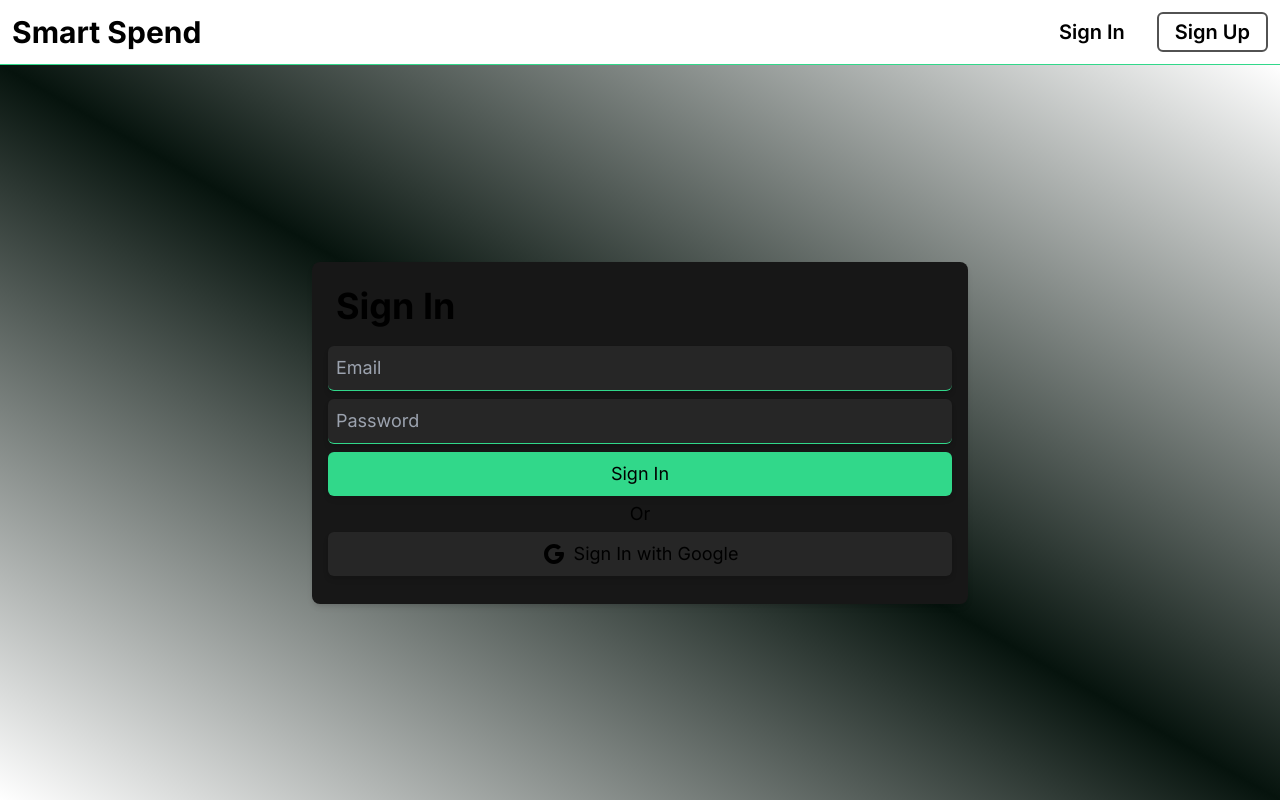
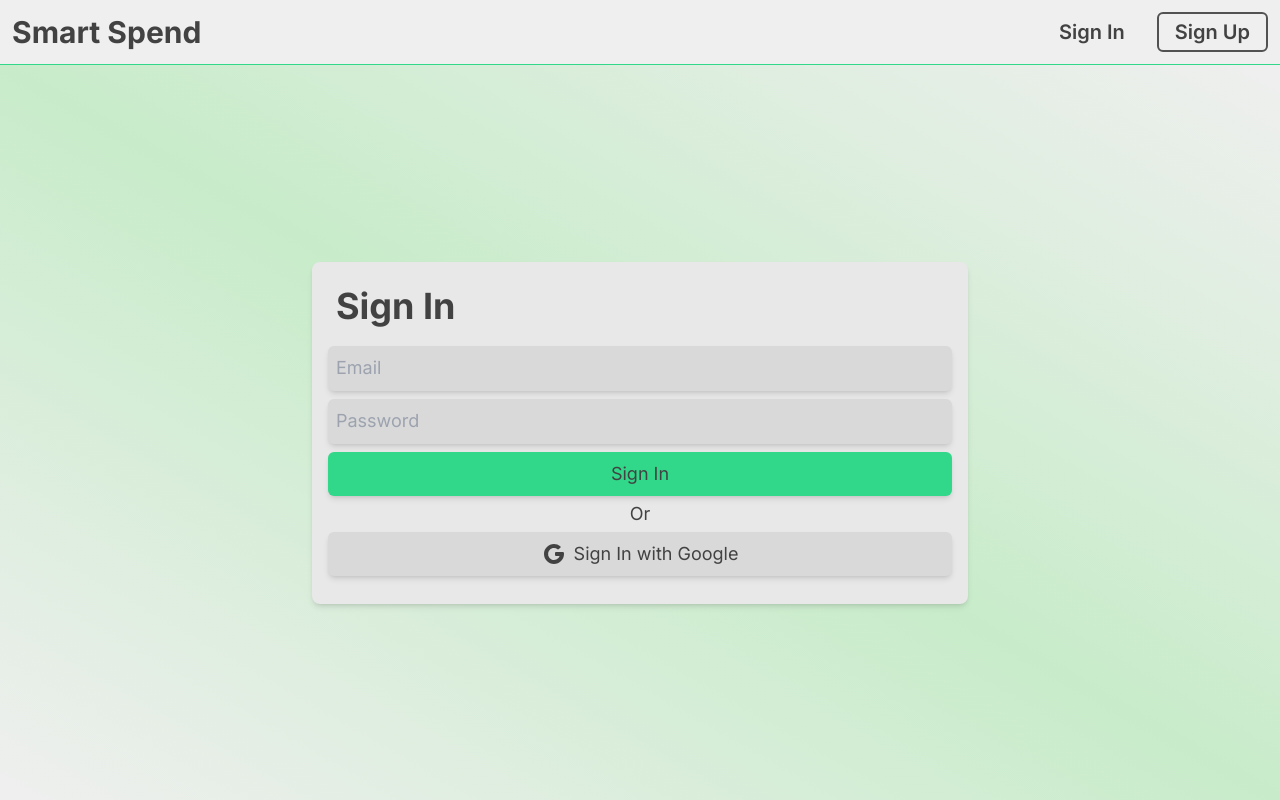
Before and after one commit to FBLACOMPBG2024/website, a Next.js app: page /signin in a window 1280 px wide. Built offline with nearby package versions, Linux system fonts and the light colour scheme.

Commit message:
Light mode changes

```diff
--- a/src/components/button.tsx
+++ /dev/null
@@ -1,15 +0,0 @@
-import React, { ReactNode } from "react";
-import clsx from "clsx"; // Optional, for better class name handling
-
-interface ButtonProps {
-    children: ReactNode;
-    className?: string; // Optional className prop for custom styles
-}
-
-export default function Button({ children, className }: ButtonProps) {
-    return (
-        <button className={clsx("text-lg bg-primary p-2 rounded-md shadow-md", className)}>
-            {children}
-        </button>
-    );
-}
--- a/src/components/card.tsx
+++ b/src/components/card.tsx
@@ -8,7 +8,7 @@
 
 export default function Card({ children, className }: CardProps) {
     return (
-        <div className={clsx("bg-backgroundGray p-4 rounded-lg shadow-md text-2xl", className)}>
+        <div className={clsx("transition-colors duration-500 bg-backgroundGray p-4 rounded-lg shadow-md text-2xl", className)}>
             {children}
         </div>
     );
--- a/src/components/textinput.tsx
+++ b/src/components/textinput.tsx
@@ -10,7 +10,11 @@
 
 export default function TextInput({ children, className, type, placeholder }: TextInputProps) {
     return (
-        <input type={type} placeholder={placeholder} className={clsx("text-lg bg-backgroundGrayLight p-2 rounded-md shadow-md border-b border-primary text-neutral-500 focus:outline-0", className)}>
+        <input
+            type={type}
+            placeholder={placeholder}
+            className={clsx("transition-colors duration-500 text-lg bg-backgroundGrayLight p-2 rounded-md shadow-md text-neutral-500 outline-none border-b border-b-backgroundGrayLight focus:border-b-primary ", className)}
+        >
             {children}
         </input>
     );
--- a/src/components/topbar.tsx
+++ b/src/components/topbar.tsx
@@ -1,16 +1,32 @@
 import React from "react";
+import { useRouter } from "next/router";
 
 export default function Topbar() {
+  const router = useRouter();
+
   return (
-    <header className="bg-background shadow-md shadow-primary border-b border-primary w-full">
+    <header className="transition-colors duration-500 bg-background shadow-md shadow-primary border-b border-primary w-full">
       <div className="flex justify-between items-center p-3 bg-background">
         {/* Logo / Title */}
-        <h1 className="font-bold text-3xl">Smart Spend</h1>
+        <h1
+          className="font-bold text-2xl sm:text-3xl select-none whitespace-nowrap"
+          onClick={() => router.push('/')}
+        >
+          Smart Spend
+        </h1>
 
         {/* Buttons */}
         <div className="flex space-x-4">
-          <button className="px-4 text-lg sm:text-xl font-semibold">Sign In</button>
-          <button className="px-4 py-1 text-lg sm:text-xl font-semibold rounded-md border-neutral-600 border-2">
+          <button
+            className="px-4 text-lg sm:text-xl font-semibold whitespace-nowrap"
+            onClick={() => router.push('/signin')}
+          >
+            Sign In
+          </button>
+          <button
+            className="px-4 py-1 text-lg sm:text-xl font-semibold rounded-md border-neutral-600 border-2 whitespace-nowrap"
+            onClick={() => router.push('/signup')}
+          >
             Sign Up
           </button>
         </div>
--- a/src/pages/_document.tsx
+++ b/src/pages/_document.tsx
@@ -4,7 +4,7 @@
   return (
     <Html lang="en">
       <Head />
-      <body className="antialiased">
+      <body className="antialiased ">
         <Main />
         <NextScript />
       </body>
--- a/src/pages/index.tsx
+++ b/src/pages/index.tsx
@@ -6,9 +6,9 @@
       {/* Topbar */}
       <Topbar />
       {/* Gradient background that fills the remaining screen space */}
-      <div className="flex-1 bg-gradient-to-bl from-background via-background to-green-950">
+      <div className="flex-1 bg-gradient-to-bl from-background via-background to-backgroundGreen">
         <div className="h-full w-full flex justify-center items-center">
-          <div className="flex justify-center items-center w-full space-x-8">
+          <div className="flex flex-col md:flex-row justify-center items-center w-full space-y-8 md:space-y-0 md:space-x-8">
             {/* Text container */}
             <div className="w-11/12 md:w-8/12 lg:w-6/12 p-8">
               <div className="text-lg sm:text-l md:text-xl lg:text-2xl font-medium">
--- a/src/pages/signin.tsx
+++ b/src/pages/signin.tsx
@@ -1,7 +1,6 @@
 import Topbar from "@/components/topbar";
 import Card from "@/components/card";
 import TextInput from "@/components/textinput";
-import Button from "@/components/button";
 import { IconBrandGoogleFilled } from "@tabler/icons-react";
 export default function SignIn() {
   return (
--- a/src/pages/signup.tsx
+++ b/src/pages/signup.tsx
@@ -1,7 +1,6 @@
 import Topbar from "@/components/topbar";
 import Card from "@/components/card";
 import TextInput from "@/components/textinput";
-import Button from "@/components/button";
 import { IconBrandGoogleFilled } from "@tabler/icons-react";
 export default function SignUp() {
   return (
--- a/src/styles/globals.css
+++ b/src/styles/globals.css
@@ -12,16 +12,19 @@
   --primary: 49, 216, 138;
   --secondary: 0, 36, 19;
   --background-green: 6, 19, 13;
-
 }
 
 /* If the user prefers light mode, we override the default values */
 @media (prefers-color-scheme: light) {
   :root {
-    --background: 255, 255, 255;
-    --text: 0, 0, 0;
+    --background: 239, 239, 239;
+    --background-gray: 232, 232, 232;
+    --background-gray-light: 217, 217, 217;
+    --text: 66, 66, 66;
+    --background-green: 200, 236, 202;
   }
 }
+
 
 body {
   color: rgba(var(--text));
```
